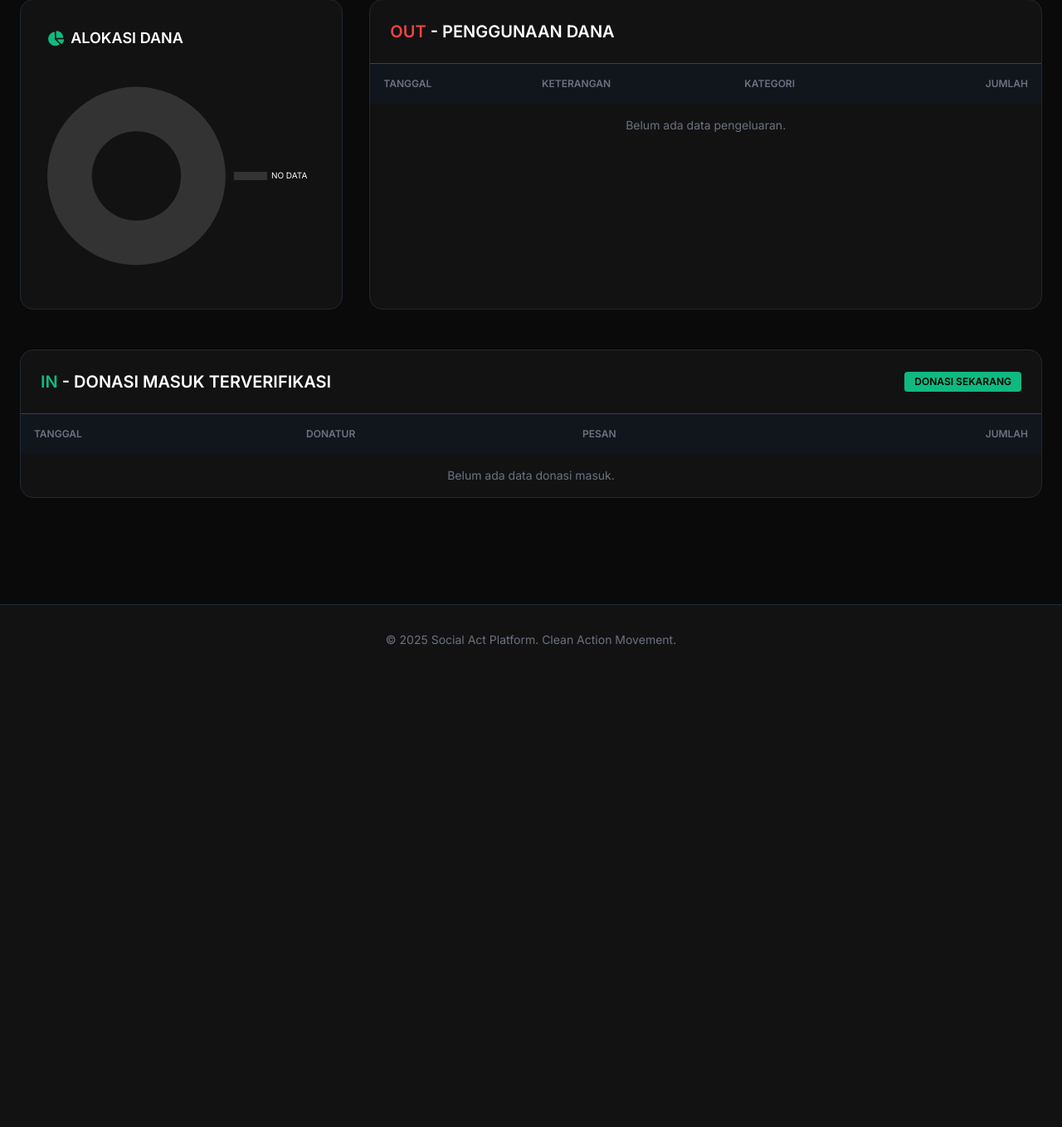
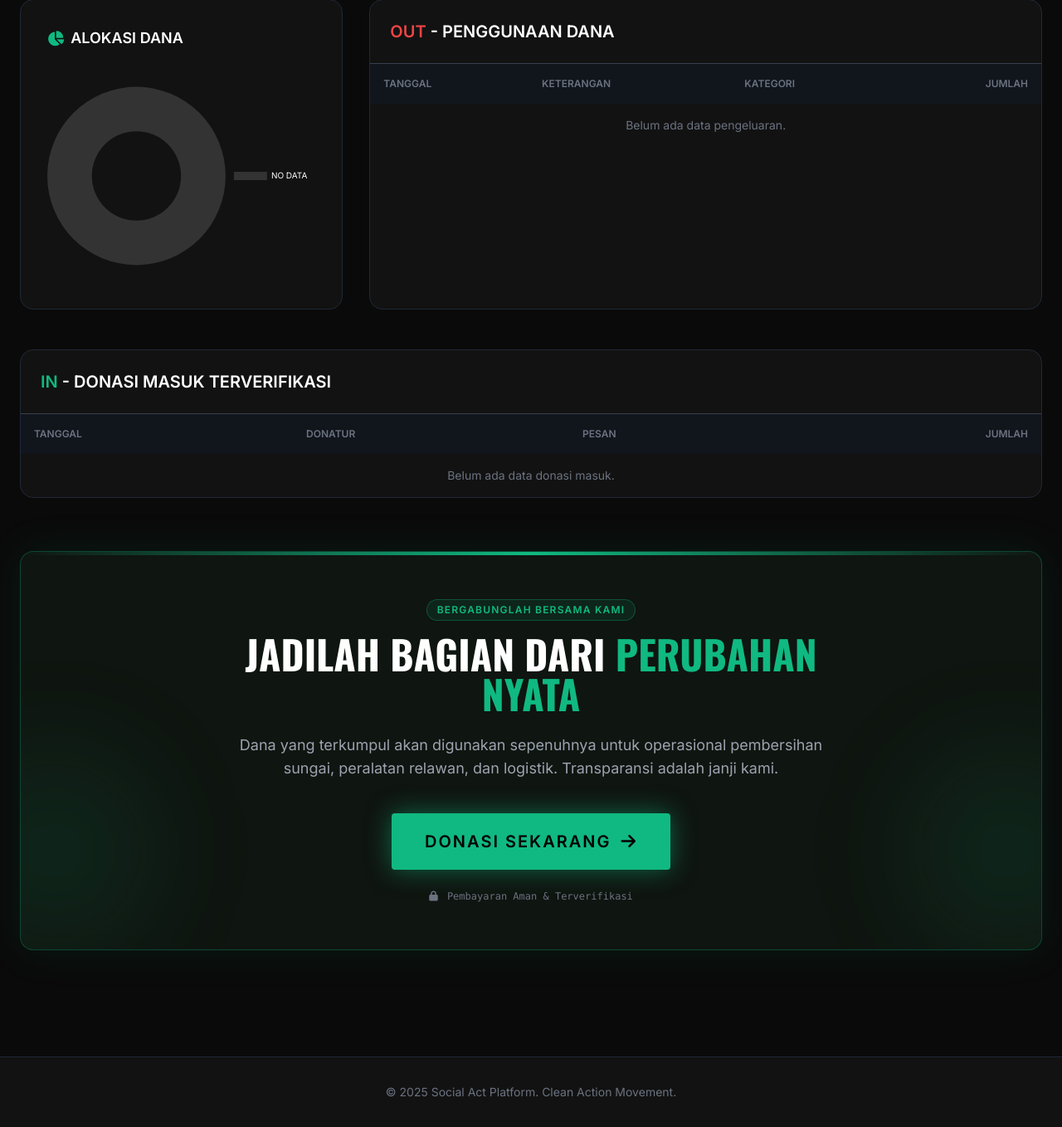
Before and after one commit to mfaatihyusron/socialact, a CodeIgniter app: page /socialact/transparansi in a window 1280 px wide. Shown: the part 539-1897 px from the top of the page at 83% size. Before the commit the page ends 1316 px from the top, so only its background shows below. Run offline with CodeIgniter, Linux system fonts and the light colour scheme; data that the repository does not hold is empty; some libraries are stand-ins or nearby versions.

Commit message:
Refactor donation table and add donation section

```diff
--- a/application/views/content/transparansi.php
+++ b/application/views/content/transparansi.php
@@ -72,11 +72,11 @@
         </div>
     </div>
 
-    <!-- Tabel Pemasukan (Donasi) - FITUR TAMBAHAN -->
-    <div class="bg-brand-dark rounded-2xl border border-gray-800 overflow-hidden">
+    <!-- Tabel Pemasukan (Donasi) -->
+    <div class="bg-brand-dark rounded-2xl border border-gray-800 overflow-hidden mb-16">
         <div class="p-6 border-b border-gray-700 flex justify-between items-center">
             <h3 class="font-bold text-xl uppercase text-white"><span class="text-brand-green">IN</span> - Donasi Masuk Terverifikasi</h3>
-            <a href="<?= base_url('donasi') ?>" class="text-xs bg-brand-green text-black px-3 py-1 rounded font-bold hover:bg-white transition">DONASI SEKARANG</a>
+            <!-- Tombol kecil dihapus dari sini -->
         </div>
         <div class="overflow-x-auto">
             <table class="w-full text-left text-sm">
@@ -103,6 +103,38 @@
             </table>
         </div>
     </div>
+
+    <!-- SECTION AJAKAN DONASI (HIGHLIGHTED & PALING BAWAH) -->
+    <div class="relative rounded-2xl overflow-hidden p-10 md:p-14 text-center border border-brand-green/30 bg-[#0f1510] shadow-[0_0_50px_rgba(16,185,129,0.1)]">
+
+        <!-- Efek Dekorasi -->
+        <div class="absolute top-0 left-0 w-full h-1 bg-gradient-to-r from-transparent via-brand-green to-transparent"></div>
+        <div class="absolute -left-20 top-1/2 w-60 h-60 bg-brand-green/10 rounded-full blur-3xl"></div>
+        <div class="absolute -right-20 top-1/2 w-60 h-60 bg-brand-green/10 rounded-full blur-3xl"></div>
+
+        <div class="relative z-10 max-w-3xl mx-auto">
+            <span class="inline-block py-1 px-3 rounded-full bg-brand-green/10 border border-brand-green/30 text-brand-green text-xs font-bold uppercase tracking-widest mb-4">
+                Bergabunglah Bersama Kami
+            </span>
+            <h2 class="font-heading text-3xl md:text-5xl font-bold uppercase text-white mb-6 leading-tight">
+                Jadilah Bagian dari <span class="text-brand-green">Perubahan Nyata</span>
+            </h2>
+            <p class="text-gray-400 mb-10 text-lg">
+                Dana yang terkumpul akan digunakan sepenuhnya untuk operasional pembersihan sungai, peralatan relawan, dan logistik. Transparansi adalah janji kami.
+            </p>
+
+            <!-- Tombol Highlight Besar -->
+            <a href="<?= base_url('donasi') ?>" class="group inline-flex items-center gap-3 px-10 py-5 bg-brand-green text-black font-bold text-xl uppercase tracking-widest rounded hover:bg-white hover:scale-105 transition-all shadow-[0_0_30px_rgba(16,185,129,0.5)] hover:shadow-[0_0_50px_rgba(255,255,255,0.6)]">
+                <span>Donasi Sekarang</span>
+                <i class="fas fa-arrow-right transform group-hover:translate-x-1 transition-transform"></i>
+            </a>
+
+            <p class="mt-6 text-xs text-gray-500 font-mono">
+                <i class="fas fa-lock mr-1"></i> Pembayaran Aman & Terverifikasi
+            </p>
+        </div>
+    </div>
+
 </div>
 
 <script>
```
